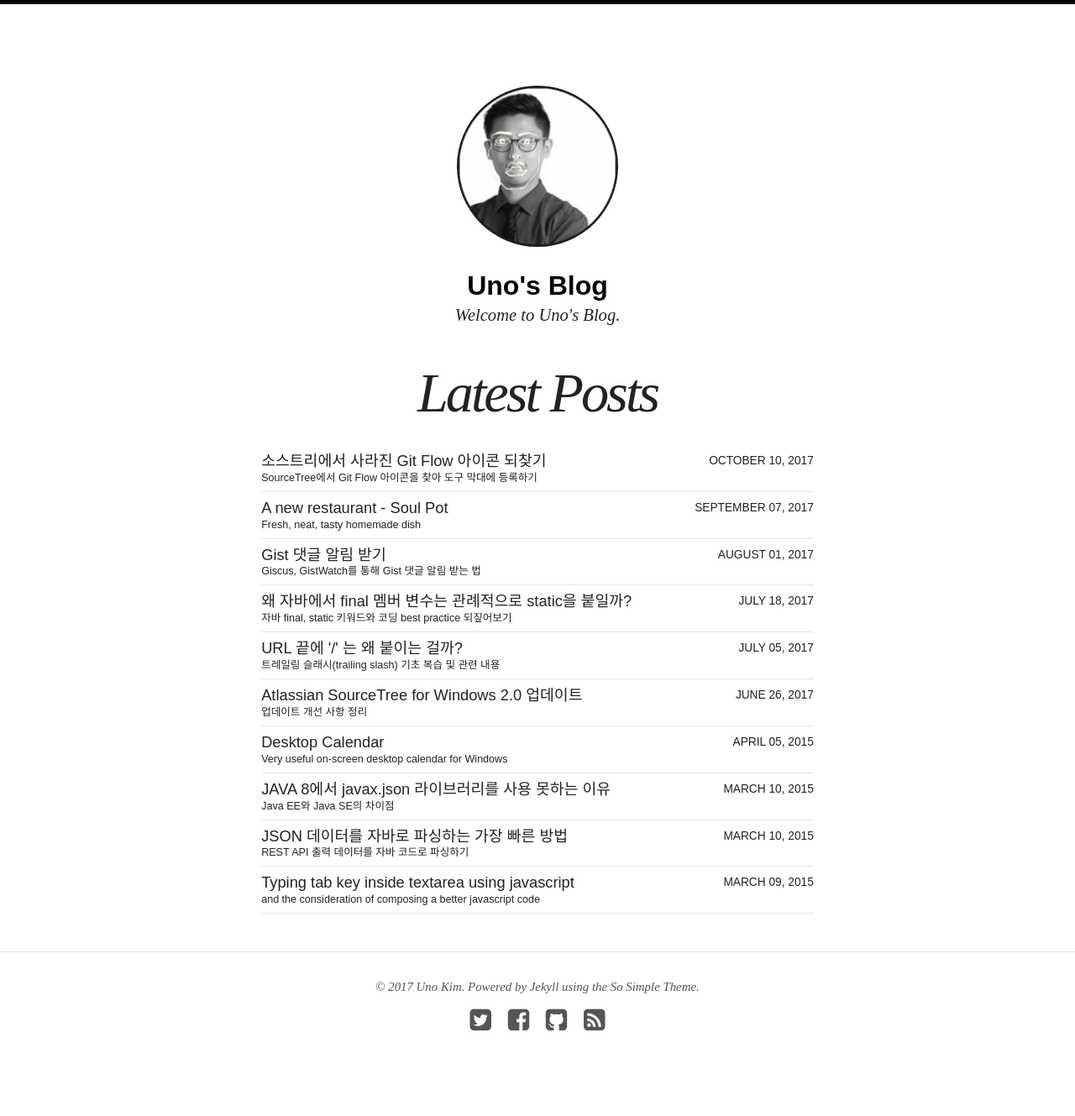
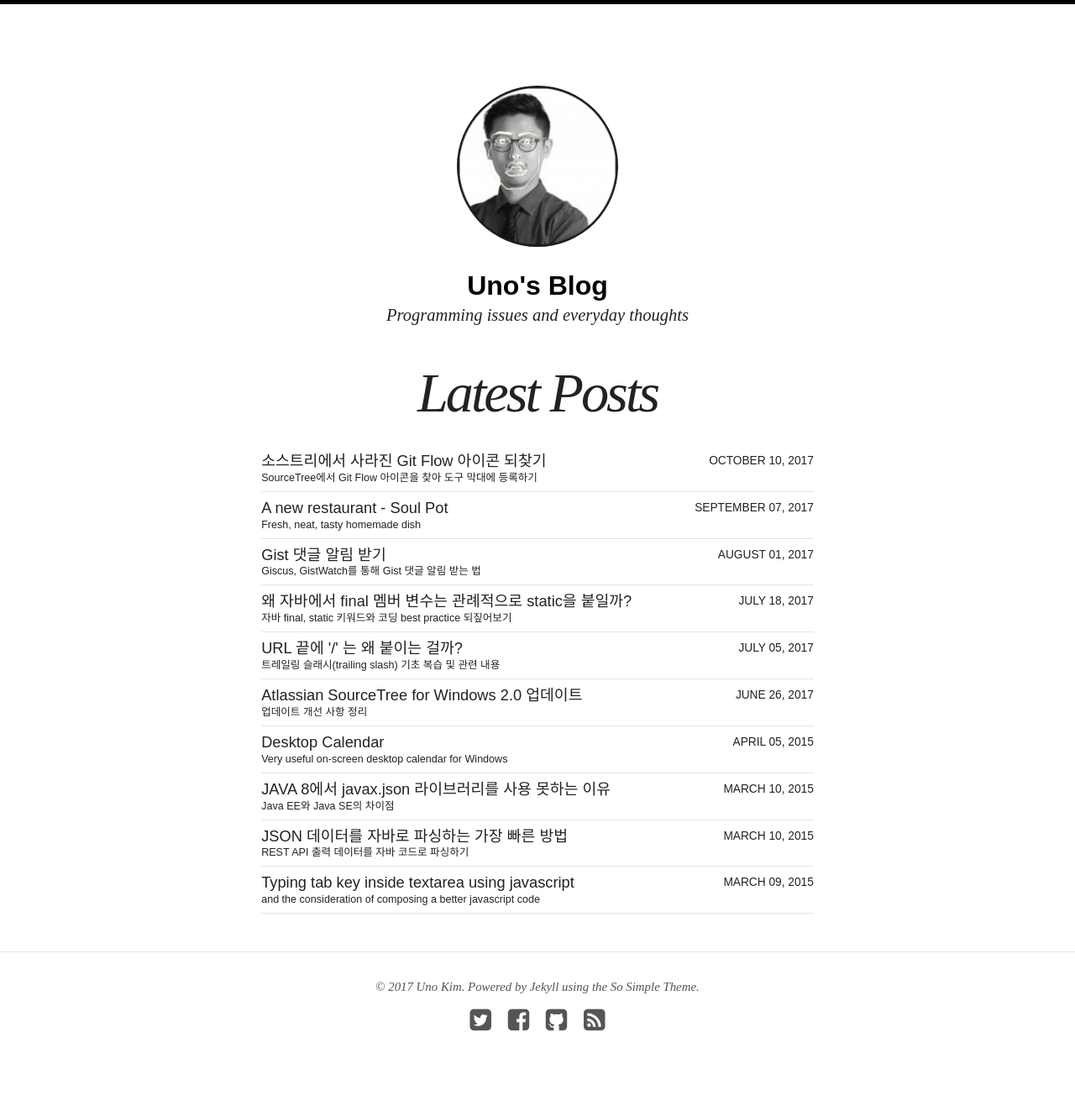
Before and after one commit to djkeh/djkeh.github.io, a Jekyll site: the page built from index.html, in a window 1280 px wide. Shown: the whole page at 84% size. Built offline with Jekyll 4.4.1, drawn with Linux system fonts in a browser that asks for light colours; nearby versions of some CDN libraries.

Commit message:
Update jekyll config
- index.html: changed site description exposed under the blog title of the list of google search result.
- _config.yml: updated site description shown in the index page and the email.

```diff
--- a/_config.yml
+++ b/_config.yml
@@ -1,7 +1,7 @@
 # Site wide configuration
 
 title: Uno's Blog
-description: Welcome to Uno's Blog.
+description: Programming issues and everyday thoughts
 logo: site-logo.png
 search: true
 comments: true
@@ -45,7 +45,7 @@
 owner:
   name: Uno Kim
   avatar: Uno-photo.jpg
-  email: uno@nhnent.com
+  email: djkehh@gmail.com
   disqus-shortname: djkeh
   twitter: djkehh
   facebook: djkehh
--- a/index.html
+++ b/index.html
@@ -1,7 +1,7 @@
 ---
 layout: page
 title: Latest Posts
-excerpt: "A simple and clean responsive Jekyll theme for words and photos."
+excerpt: "Uno's techblog talking programming issues and everyday thoughts"
 search_omit: true
 ---
 
```
